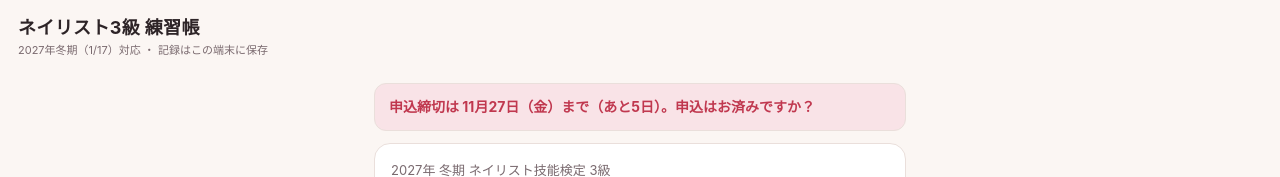
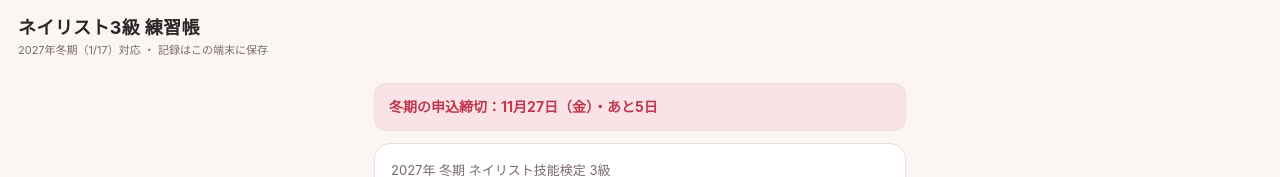
Before and after one commit to nail-kentei-apps/nail-kentei3, a plain HTML site: page index.html in a window 1280 px wide. Shown: the top 177 px of the page. Drawn offline with Linux system fonts and the light colour scheme; a web font is replaced by a local one.

Commit message:
Add files via upload

```diff
--- a/index.html
+++ b/index.html
@@ -338,7 +338,7 @@ function vHome(){
   const best=S.logs.length?Math.min(...S.logs.map(l=>l.total)):null;
   const lastMock = S.quizHist.filter(h=>h.mode==='mock').slice(-1)[0];
   $v.innerHTML = `
-  ${dApply>=0?`<div class="card alert">申込締切は 11月27日（金）まで（あと${dApply}日）。申込はお済みですか？</div>`:''}
+  ${dApply>=0?`<div class="card alert">冬期の申込締切：11月27日（金）・${dApply===0?'今日まで':'あと'+dApply+'日'}</div>`:''}
   <div class="card">
     <div class="muted">2027年 冬期 ネイリスト技能検定 3級</div>
     <div style="font-size:15px;font-weight:700">1月17日（日）</div>
```
